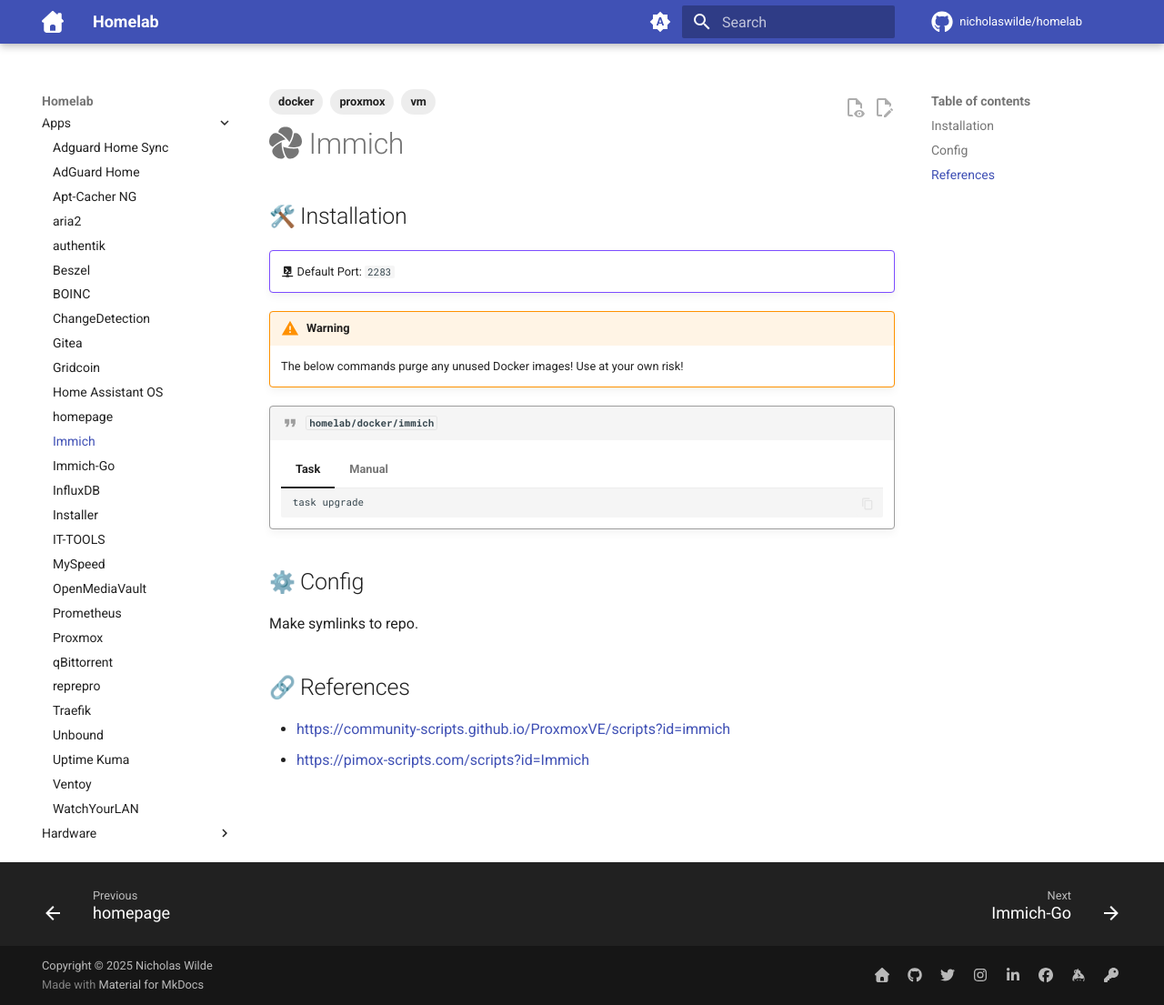
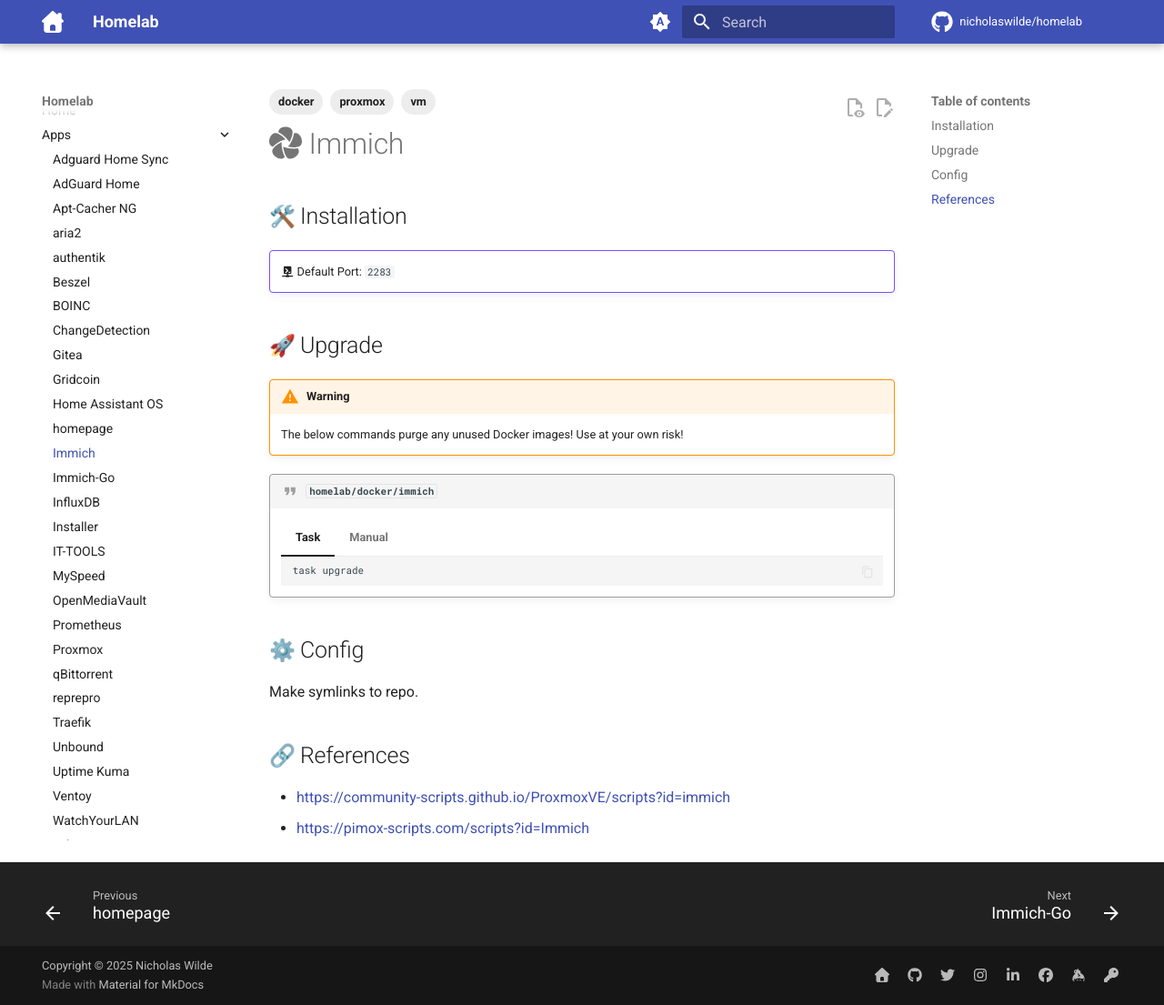
Before and after one commit to nicholaswilde/homelab, an MkDocs documentation site: the page built from docs/apps/immich.md, in a window 1280 px wide and 1105 px high. Shown: the whole window at 91% size. Built offline with MkDocs 1.6.1 and Material for MkDocs 9.7.7, drawn with Linux system fonts in a browser that asks for light colours; emoji names are drawn with the system emoji font; comment, search, counter and statistics services are not loaded.

Commit message:
Update immich.md

```diff
--- a/docs/apps/immich.md
+++ b/docs/apps/immich.md
@@ -11,6 +11,8 @@
 !!! example ""
 
     :material-console-network: Default Port: `2283`
+
+## :rocket: Upgrade
 
 !!! warning
 
```
